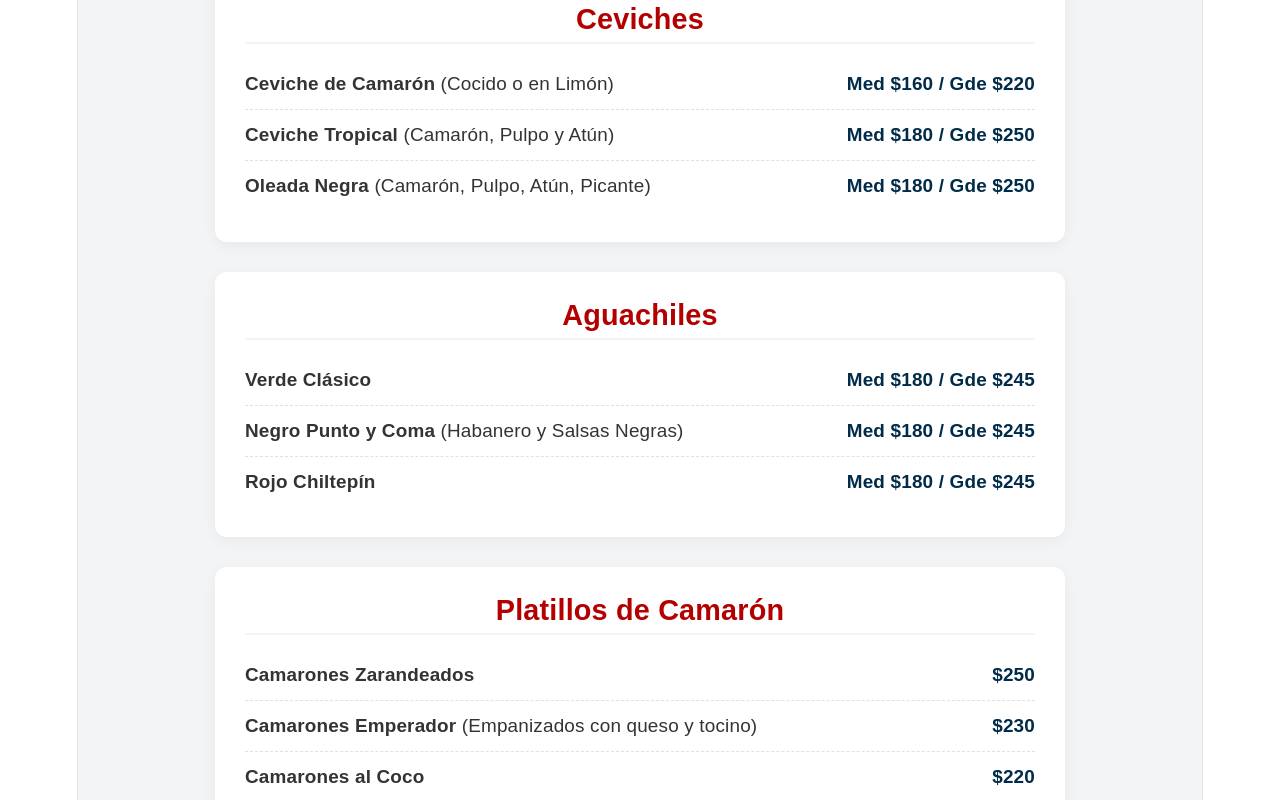
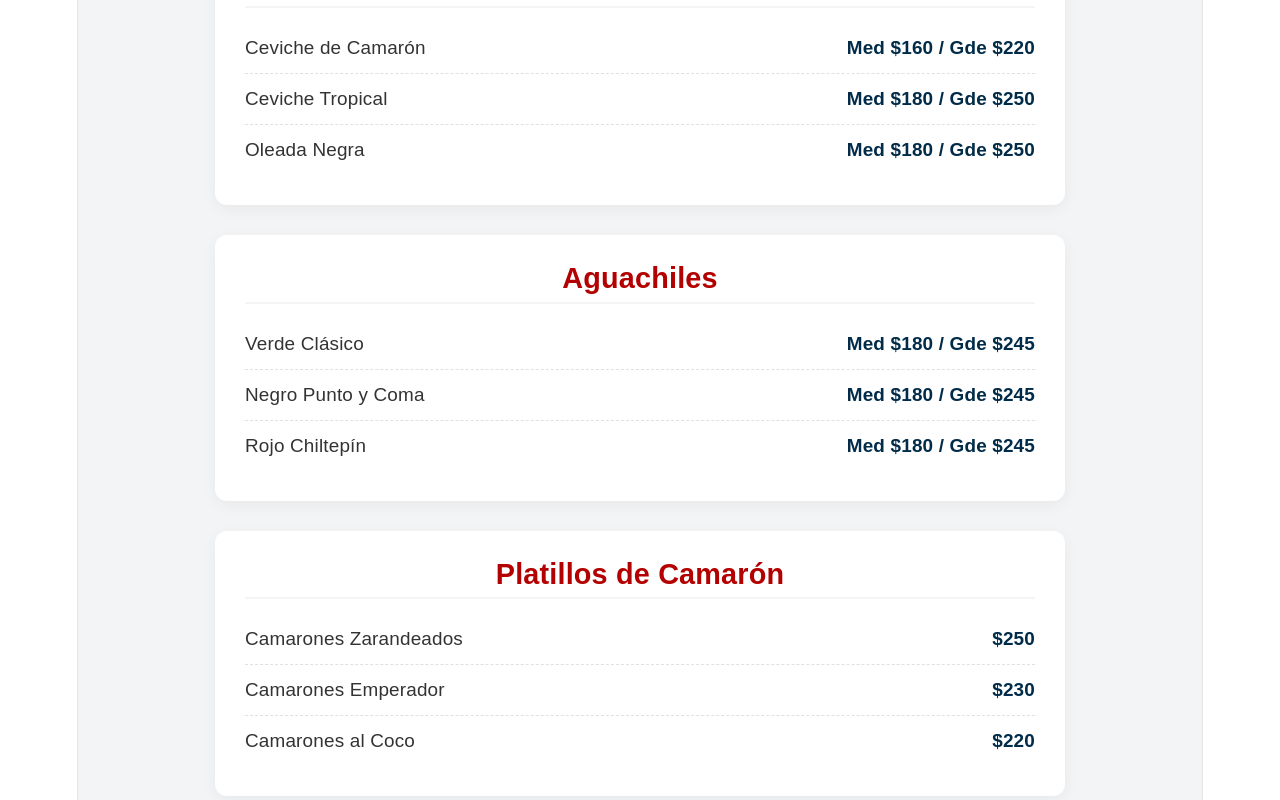
Before and after one commit to rodogonva-ops/punto-y-coma-web, a React (Vite) app: page / in a window 1280 px wide. Shown: the part 2140-2940 px from the top of the page. Built offline with nearby package versions, Linux system fonts and the light colour scheme.

Commit message:
botones listos

```diff
--- a/src/components/Footer.jsx
+++ b/src/components/Footer.jsx
@@ -2,24 +2,11 @@ import React from 'react';
 
 function Footer() {
   return (
-    <footer id="Contacto" style={{
-      backgroundColor: '#001F3F',
-      color: 'white',
-      padding: '45px 20px',
-      textAlign: 'center',
-      borderTop: '3px solid #B30000',
-      fontFamily: 'sans-serif'
-    }}>
+    <footer id="contacto" style={{ backgroundColor: '#001F3F', color: 'white', padding: '45px 20px', textAlign: 'center', borderTop: '3px solid #B30000', fontFamily: 'sans-serif' }}>
       <div style={{ marginBottom: '20px' }}>
-        <h3 style={{ color: '#FFF', fontSize: '1.6rem', marginBottom: '12px', fontWeight: 'bold' }}>
-          Punto y Coma Camarón
-        </h3>
-        <p style={{ margin: '5px 0', fontSize: '1.05rem', color: '#CCC' }}>
-          📍 Entregas a domicilio en Ciudad Granja y alrededores
-        </p>
-        <p style={{ margin: '5px 0', fontSize: '1.05rem', color: '#CCC' }}>
-          🛵 Tu comida fresca y segura hasta tu puerta
-        </p>
+        <h3 style={{ color: '#FFF', fontSize: '1.6rem', marginBottom: '12px', fontWeight: 'bold' }}>Punto y Coma Camarón</h3>
+        <p style={{ margin: '5px 0', fontSize: '1.05rem', color: '#CCC' }}>📍 Entregas a domicilio en Ciudad Granja y alrededores</p>
+        <p style={{ margin: '5px 0', fontSize: '1.05rem', color: '#CCC' }}>🛵 Tu comida fresca y segura hasta tu puerta</p>
       </div>
       <div style={{ margin: '20px 0', fontSize: '0.95rem', color: '#88C6FF' }}>
         © 2026 Punto y Coma Camarón - Todos los derechos reservados
--- a/src/components/Services.jsx
+++ b/src/components/Services.jsx
@@ -1,140 +1,63 @@
 import React from 'react';
 
-// Platillos destacados con imágenes en .png
 const menuItems = [
-  {
-    id: 1,
-    title: "Molcajetes Fríos y Calientes",
-    img: "/molcajete.png",
-    desc: "Camarón, pulpo, atún y mango bañados en nuestra salsa negra secreta."
-  },
-  {
-    id: 2,
-    title: "Cortes de Rib Eye",
-    img: "/ribeye.png",
-    desc: "300 gr de corte fino acompañado de complementos perfectos."
-  },
-  {
-    id: 3,
-    title: "Especialidades de Camarón",
-    img: "/camarones.png",
-    desc: "Empanizados, al coco, zarandeados o a la diabla. ¡Tú eliges!"
-  }
+  { id: 1, title: "Molcajetes Fríos y Calientes", img: "/molcajete.png", desc: "Camarón, pulpo, atún y mango bañados en nuestra salsa negra secreta." },
+  { id: 2, title: "Cortes de Rib Eye", img: "/ribeye.png", desc: "300 gr de corte fino acompañado de complementos perfectos." },
+  { id: 3, title: "Especialidades de Camarón", img: "/camarones.png", desc: "Empanizados, al coco, zarandeados o a la diabla. ¡Tú eliges!" }
 ];
 
 function Services() {
   return (
-    <section id="Menu" style={{ backgroundColor: '#F3F4F6', padding: '60px 20px', fontFamily: 'sans-serif' }}>
+    <section id="menu" style={{ backgroundColor: '#F3F4F6', padding: '60px 20px', fontFamily: 'sans-serif' }}>
 
-      {/* 1. SECCIÓN DE TARJETAS VISUALES */}
       <div style={{ textAlign: 'center', marginBottom: '70px' }}>
-        <h2 style={{ color: '#002B49', fontSize: '2.6rem', marginBottom: '10px', fontWeight: 'bold' }}>
-          Nuestro Menú Destacado
-        </h2>
-        <p style={{ color: '#555', fontSize: '1.1rem', marginBottom: '40px' }}>
-          Especialidades preparadas al momento con ingredientes frescos.
-        </p>
+        <h2 style={{ color: '#002B49', fontSize: '2.6rem', marginBottom: '10px', fontWeight: 'bold' }}>Nuestro Menú Destacado</h2>
+        <p style={{ color: '#555', fontSize: '1.1rem', marginBottom: '40px' }}>Especialidades preparadas al momento con ingredientes frescos.</p>
 
         <div style={{ display: 'flex', flexWrap: 'wrap', justifyContent: 'center', gap: '30px' }}>
           {menuItems.map(item => (
-            <div key={item.id} style={{
-              backgroundColor: 'white',
-              width: '320px',
-              borderRadius: '15px',
-              overflow: 'hidden',
-              boxShadow: '0 6px 12px rgba(0,0,0,0.08)'
-            }}>
-              <img
-                src={item.img}
-                alt={item.title}
-                style={{ width: '100%', height: '220px', objectFit: 'cover' }}
-              />
+            <div key={item.id} style={{ backgroundColor: 'white', width: '320px', borderRadius: '15px', overflow: 'hidden', boxShadow: '0 6px 12px rgba(0,0,0,0.08)' }}>
+              <img src={item.img} alt={item.title} style={{ width: '100%', height: '220px', objectFit: 'cover' }} />
               <div style={{ padding: '25px', textAlign: 'left' }}>
-                <h3 style={{ color: '#002B49', fontSize: '1.35rem', margin: '0 0 10px 0', fontWeight: '700' }}>
-                  {item.title}
-                </h3>
-                <p style={{ color: '#555', fontSize: '0.95rem', lineHeight: '1.6', margin: 0 }}>
-                  {item.desc}
-                </p>
+                <h3 style={{ color: '#002B49', fontSize: '1.35rem', margin: '0 0 10px 0', fontWeight: '700' }}>{item.title}</h3>
+                <p style={{ color: '#555', fontSize: '0.95rem', lineHeight: '1.6', margin: 0 }}>{item.desc}</p>
               </div>
             </div>
           ))}
         </div>
       </div>
 
-      {/* 2. SECCIÓN DEL MENÚ EN TEXTO DETALLADO */}
       <div style={{ textAlign: 'center', marginBottom: '40px' }}>
-        <h2 style={{ color: '#002B49', fontSize: '2.6rem', margin: '0 0 10px 0', fontWeight: 'bold' }}>
-          Nuestra Carta Completa
-        </h2>
-        <p style={{ color: '#555', fontSize: '1.2rem', margin: '0' }}>Precios y detalles de todo nuestro menú.</p>
+        <h2 style={{ color: '#002B49', fontSize: '2.6rem', margin: '0 0 10px 0', fontWeight: 'bold' }}>Nuestra Carta Completa</h2>
       </div>
 
       <div style={{ maxWidth: '850px', margin: '0 auto', display: 'flex', flexDirection: 'column', gap: '30px' }}>
-
-        {/* Categoría: Ceviches */}
         <div style={{ backgroundColor: 'white', padding: '30px', borderRadius: '12px', boxShadow: '0 4px 15px rgba(0,0,0,0.05)' }}>
-          <h3 style={{ color: '#B30000', fontSize: '1.6rem', borderBottom: '2px solid #F3F4F6', paddingBottom: '10px', marginBottom: '15px', marginTop: 0, fontWeight: '700' }}>
-            Ceviches
-          </h3>
+          <h3 style={{ color: '#B30000', fontSize: '1.6rem', borderBottom: '2px solid #F3F4F6', paddingBottom: '10px', marginBottom: '15px', marginTop: 0, fontWeight: '700' }}>Ceviches</h3>
           <ul style={{ listStyle: 'none', padding: 0, margin: 0, fontSize: '1.05rem', color: '#333' }}>
-            <li style={{ display: 'flex', justifyContent: 'space-between', padding: '12px 0', borderBottom: '1px dashed #E0E0E0' }}>
-              <span><strong>Ceviche de Camarón</strong> (Cocido o en Limón)</span>
-              <span style={{ fontWeight: 'bold', color: '#002B49' }}>Med $160 / Gde $220</span>
-            </li>
-            <li style={{ display: 'flex', justifyContent: 'space-between', padding: '12px 0', borderBottom: '1px dashed #E0E0E0' }}>
-              <span><strong>Ceviche Tropical</strong> (Camarón, Pulpo y Atún)</span>
-              <span style={{ fontWeight: 'bold', color: '#002B49' }}>Med $180 / Gde $250</span>
-            </li>
-            <li style={{ display: 'flex', justifyContent: 'space-between', padding: '12px 0' }}>
-              <span><strong>Oleada Negra</strong> (Camarón, Pulpo, Atún, Picante)</span>
-              <span style={{ fontWeight: 'bold', color: '#002B49' }}>Med $180 / Gde $250</span>
-            </li>
+            <li style={{ display: 'flex', justifyContent: 'space-between', padding: '12px 0', borderBottom: '1px dashed #E0E0E0' }}><span>Ceviche de Camarón</span><span style={{ fontWeight: 'bold', color: '#002B49' }}>Med $160 / Gde $220</span></li>
+            <li style={{ display: 'flex', justifyContent: 'space-between', padding: '12px 0', borderBottom: '1px dashed #E0E0E0' }}><span>Ceviche Tropical</span><span style={{ fontWeight: 'bold', color: '#002B49' }}>Med $180 / Gde $250</span></li>
+            <li style={{ display: 'flex', justifyContent: 'space-between', padding: '12px 0' }}><span>Oleada Negra</span><span style={{ fontWeight: 'bold', color: '#002B49' }}>Med $180 / Gde $250</span></li>
           </ul>
         </div>
 
-        {/* Categoría: Aguachiles */}
         <div style={{ backgroundColor: 'white', padding: '30px', borderRadius: '12px', boxShadow: '0 4px 15px rgba(0,0,0,0.05)' }}>
-          <h3 style={{ color: '#B30000', fontSize: '1.6rem', borderBottom: '2px solid #F3F4F6', paddingBottom: '10px', marginBottom: '15px', marginTop: 0, fontWeight: '700' }}>
-            Aguachiles
-          </h3>
+          <h3 style={{ color: '#B30000', fontSize: '1.6rem', borderBottom: '2px solid #F3F4F6', paddingBottom: '10px', marginBottom: '15px', marginTop: 0, fontWeight: '700' }}>Aguachiles</h3>
           <ul style={{ listStyle: 'none', padding: 0, margin: 0, fontSize: '1.05rem', color: '#333' }}>
-            <li style={{ display: 'flex', justifyContent: 'space-between', padding: '12px 0', borderBottom: '1px dashed #E0E0E0' }}>
-              <span><strong>Verde Clásico</strong></span>
-              <span style={{ fontWeight: 'bold', color: '#002B49' }}>Med $180 / Gde $245</span>
-            </li>
-            <li style={{ display: 'flex', justifyContent: 'space-between', padding: '12px 0', borderBottom: '1px dashed #E0E0E0' }}>
-              <span><strong>Negro Punto y Coma</strong> (Habanero y Salsas Negras)</span>
-              <span style={{ fontWeight: 'bold', color: '#002B49' }}>Med $180 / Gde $245</span>
-            </li>
-            <li style={{ display: 'flex', justifyContent: 'space-between', padding: '12px 0' }}>
-              <span><strong>Rojo Chiltepín</strong></span>
-              <span style={{ fontWeight: 'bold', color: '#002B49' }}>Med $180 / Gde $245</span>
-            </li>
+            <li style={{ display: 'flex', justifyContent: 'space-between', padding: '12px 0', borderBottom: '1px dashed #E0E0E0' }}><span>Verde Clásico</span><span style={{ fontWeight: 'bold', color: '#002B49' }}>Med $180 / Gde $245</span></li>
+            <li style={{ display: 'flex', justifyContent: 'space-between', padding: '12px 0', borderBottom: '1px dashed #E0E0E0' }}><span>Negro Punto y Coma</span><span style={{ fontWeight: 'bold', color: '#002B49' }}>Med $180 / Gde $245</span></li>
+            <li style={{ display: 'flex', justifyContent: 'space-between', padding: '12px 0' }}><span>Rojo Chiltepín</span><span style={{ fontWeight: 'bold', color: '#002B49' }}>Med $180 / Gde $245</span></li>
           </ul>
         </div>
 
-        {/* Categoría: Platillos de Camarón */}
         <div style={{ backgroundColor: 'white', padding: '30px', borderRadius: '12px', boxShadow: '0 4px 15px rgba(0,0,0,0.05)' }}>
-          <h3 style={{ color: '#B30000', fontSize: '1.6rem', borderBottom: '2px solid #F3F4F6', paddingBottom: '10px', marginBottom: '15px', marginTop: 0, fontWeight: '700' }}>
-            Platillos de Camarón
-          </h3>
+          <h3 style={{ color: '#B30000', fontSize: '1.6rem', borderBottom: '2px solid #F3F4F6', paddingBottom: '10px', marginBottom: '15px', marginTop: 0, fontWeight: '700' }}>Platillos de Camarón</h3>
           <ul style={{ listStyle: 'none', padding: 0, margin: 0, fontSize: '1.05rem', color: '#333' }}>
-            <li style={{ display: 'flex', justifyContent: 'space-between', padding: '12px 0', borderBottom: '1px dashed #E0E0E0' }}>
-              <span><strong>Camarones Zarandeados</strong></span>
-              <span style={{ fontWeight: 'bold', color: '#002B49' }}>$250</span>
-            </li>
-            <li style={{ display: 'flex', justifyContent: 'space-between', padding: '12px 0', borderBottom: '1px dashed #E0E0E0' }}>
-              <span><strong>Camarones Emperador</strong> (Empanizados con queso y tocino)</span>
-              <span style={{ fontWeight: 'bold', color: '#002B49' }}>$230</span>
-            </li>
-            <li style={{ display: 'flex', justifyContent: 'space-between', padding: '12px 0' }}>
-              <span><strong>Camarones al Coco</strong></span>
-              <span style={{ fontWeight: 'bold', color: '#002B49' }}>$220</span>
-            </li>
+            <li style={{ display: 'flex', justifyContent: 'space-between', padding: '12px 0', borderBottom: '1px dashed #E0E0E0' }}><span>Camarones Zarandeados</span><span style={{ fontWeight: 'bold', color: '#002B49' }}>$250</span></li>
+            <li style={{ display: 'flex', justifyContent: 'space-between', padding: '12px 0', borderBottom: '1px dashed #E0E0E0' }}><span>Camarones Emperador</span><span style={{ fontWeight: 'bold', color: '#002B49' }}>$230</span></li>
+            <li style={{ display: 'flex', justifyContent: 'space-between', padding: '12px 0' }}><span>Camarones al Coco</span><span style={{ fontWeight: 'bold', color: '#002B49' }}>$220</span></li>
           </ul>
         </div>
-
       </div>
     </section>
   );
```
Also changed, not shown: src/components/About.jsx (+3 -12 lines), src/components/Hero.jsx (+6 -60 lines).
